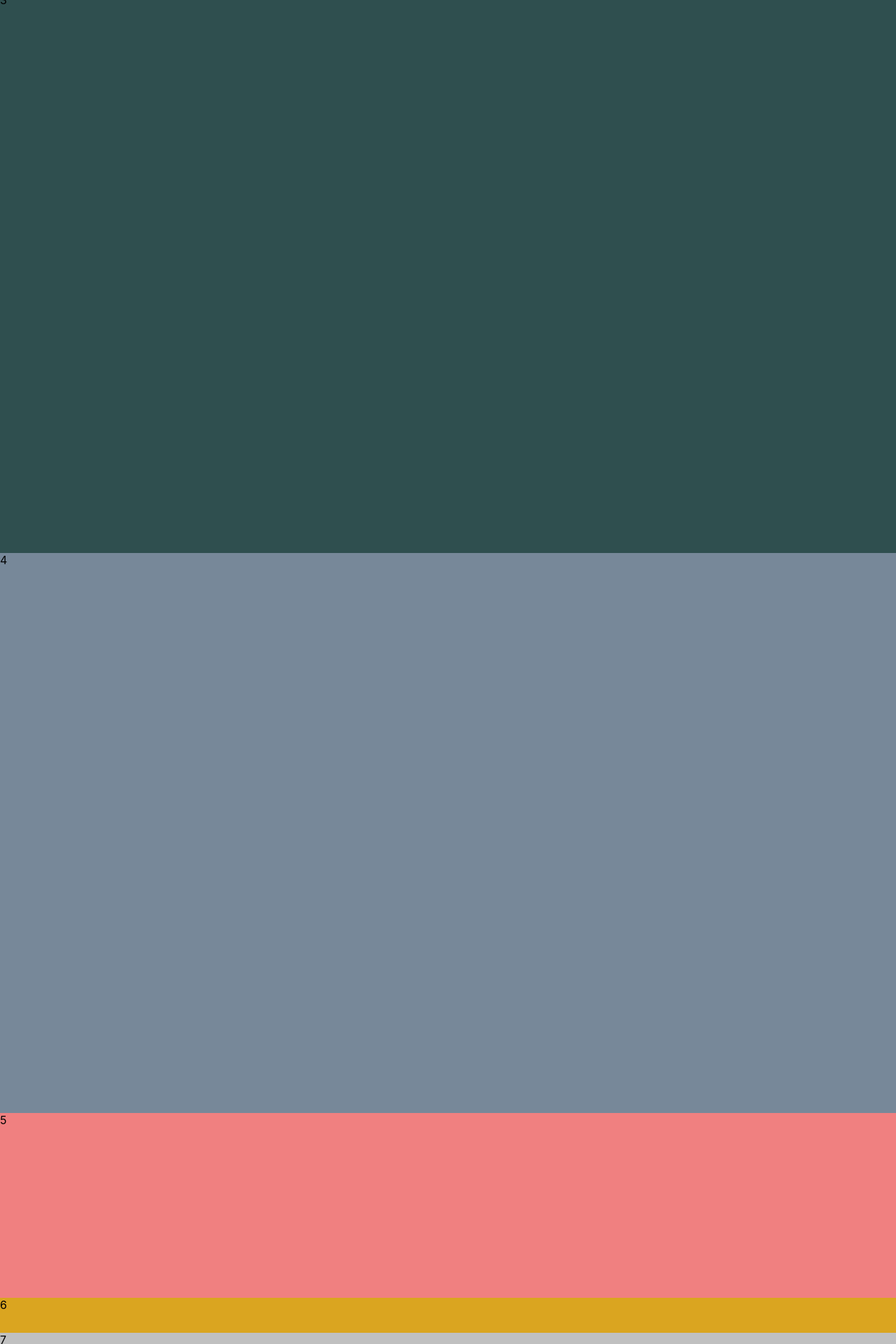
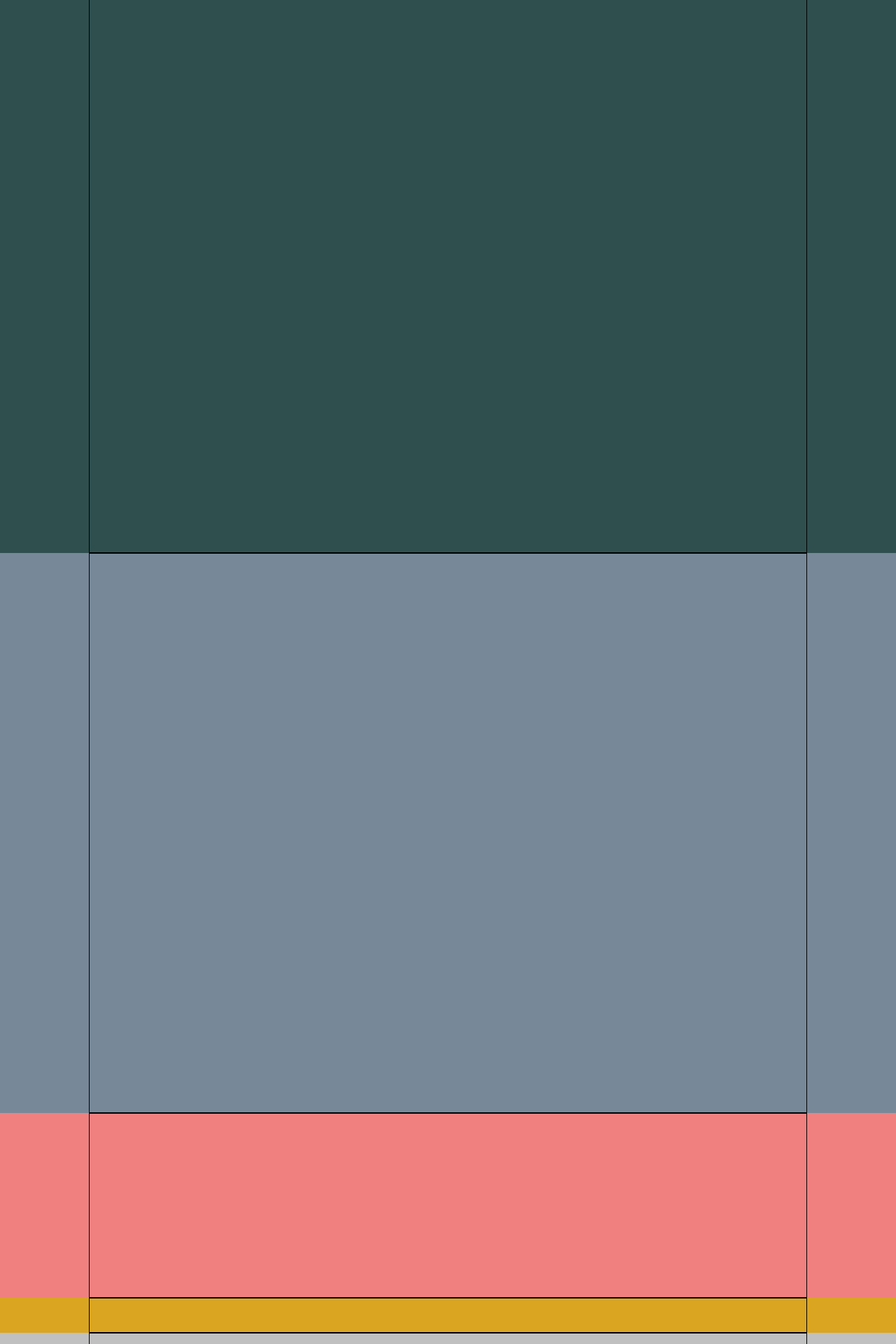
Before and after one commit to nickolayArbuzov/portfolio, a React (Create React App) app: page / in a window 1280 px wide. Shown: the part 880-2800 px from the top of the page at 70% size. Built offline with nearby package versions, Linux system fonts and the light colour scheme.

Commit message:
styled components with border

```diff
--- a/src/Contacts/Contacts.js
+++ b/src/Contacts/Contacts.js
@@ -3,8 +3,10 @@ import styles from './Contacts.module.css';
 
 function Contacts() {
   return (
-    <div className={styles.Contacts}>
-      6
+    <div className={styles.contacts}>
+      <div className={styles.container}>
+
+      </div>
     </div>
   );
 }
--- a/src/Contacts/Contacts.module.css
+++ b/src/Contacts/Contacts.module.css
@@ -1,4 +1,12 @@
-.Contacts {
+.contacts {
   height:50px;
   background-color: goldenrod;
+  display: flex;
+  justify-content: center;
 }
+
+.container{
+  width: 80%;
+  border: 1px solid;
+  display:flex;
+}
--- a/src/Footer/Footer.js
+++ b/src/Footer/Footer.js
@@ -3,8 +3,10 @@ import styles from './Footer.module.css';
 
 function Footer() {
   return (
-    <div className={styles.Footer}>
-      7
+    <div className={styles.footer}>
+      <div className={styles.container}>
+
+      </div>
     </div>
   );
 }
--- a/src/Footer/Footer.module.css
+++ b/src/Footer/Footer.module.css
@@ -1,4 +1,12 @@
-.Footer {
+.footer {
   height:50px;
   background-color: silver;
+  display: flex;
+  justify-content: center;
 }
+
+.container{
+  width: 80%;
+  border: 1px solid;
+  display:flex;
+}
--- a/src/Skills/Skills.js
+++ b/src/Skills/Skills.js
@@ -3,8 +3,10 @@ import styles from './Skills.module.css';
 
 function Skills() {
   return (
-    <div className={styles.Skills}>
-      3
+    <div className={styles.skills}>
+      <div className={styles.container}>
+
+      </div>
     </div>
   );
 }
--- a/src/Skills/Skills.module.css
+++ b/src/Skills/Skills.module.css
@@ -1,4 +1,12 @@
-.Skills {
+.skills {
   height:100vh;
   background-color: darkslategray;
+  display: flex;
+  justify-content: center;
 }
+
+.container{
+  width: 80%;
+  border: 1px solid;
+  display:flex;
+}
--- a/src/Slogan/Slogan.js
+++ b/src/Slogan/Slogan.js
@@ -3,8 +3,10 @@ import styles from './Slogan.module.css';
 
 function Slogan() {
   return (
-    <div className={styles.Slogan}>
-      5
+    <div className={styles.slogan}>
+      <div className={styles.container}>
+
+      </div>
     </div>
   );
 }
--- a/src/Slogan/Slogan.module.css
+++ b/src/Slogan/Slogan.module.css
@@ -1,4 +1,12 @@
-.Slogan {
+.slogan {
   height:33vh;
   background-color: lightcoral;
+  display: flex;
+  justify-content: center;
 }
+
+.container{
+  width: 80%;
+  border: 1px solid;
+  display:flex;
+}
--- a/src/Works/Works.js
+++ b/src/Works/Works.js
@@ -3,8 +3,10 @@ import styles from './Works.module.css';
 
 function Works() {
   return (
-    <div className={styles.Works}>
-      4
+    <div className={styles.works}>
+      <div className={styles.container}>
+
+      </div>
     </div>
   );
 }
--- a/src/Works/Works.module.css
+++ b/src/Works/Works.module.css
@@ -1,4 +1,12 @@
-.Works {
+.works {
   height:100vh;
   background-color: lightslategrey;
+  display: flex;
+  justify-content: center;
 }
+
+.container{
+  width: 80%;
+  border: 1px solid;
+  display:flex;
+}
```
